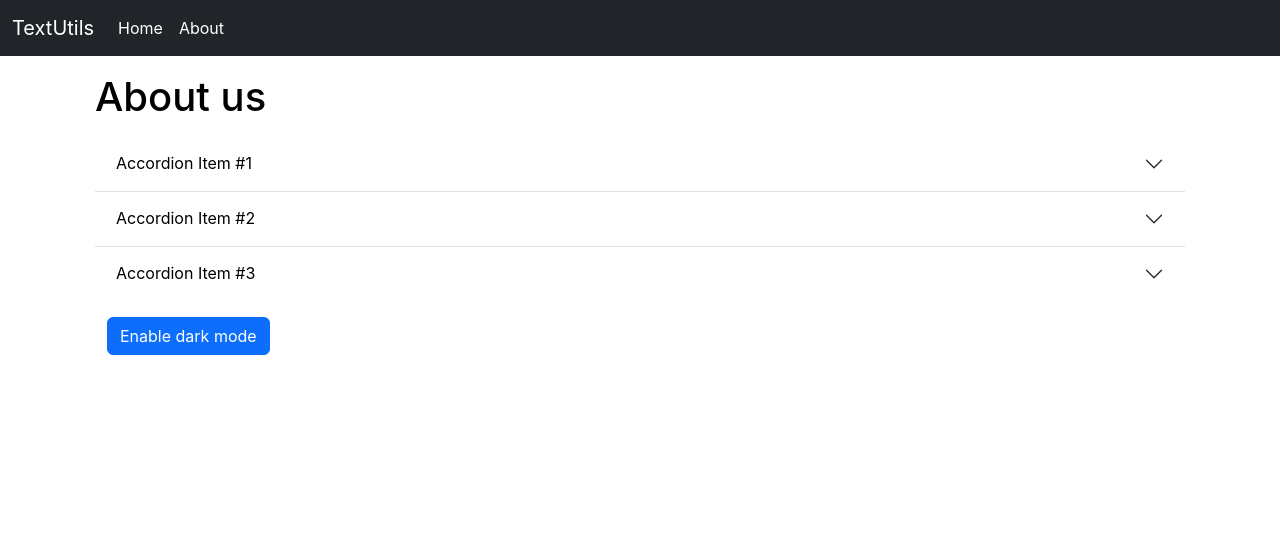
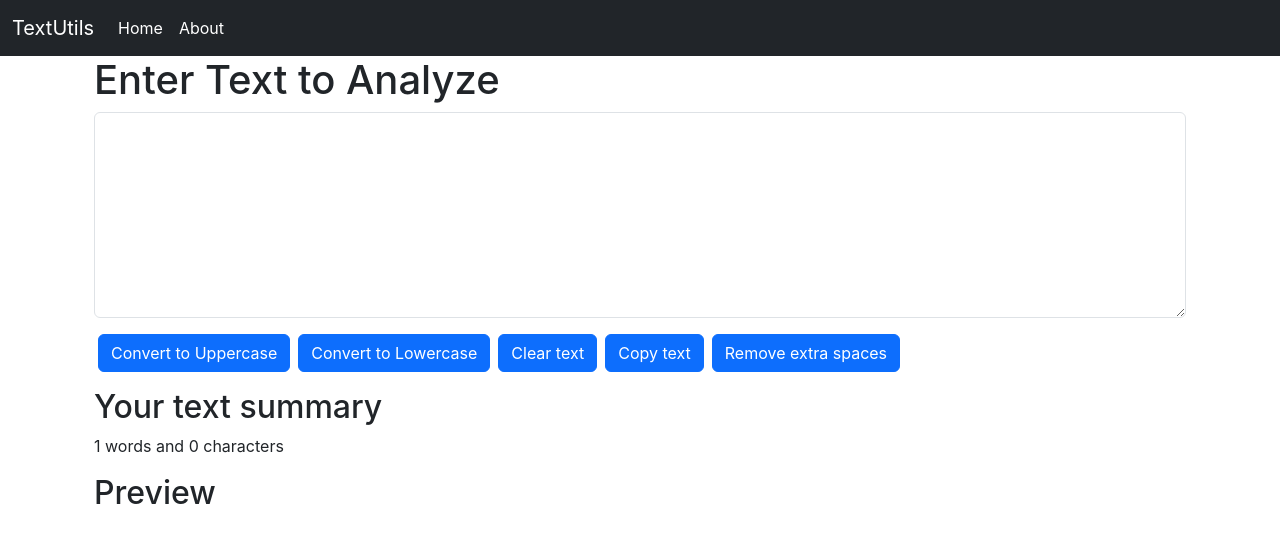
Before and after one commit to An3sha/TextUtils, a React (Create React App) app: page / in a window 1280 px wide. Shown: the top 542 px of the page. Built offline with nearby package versions, Linux system fonts and the light colour scheme.

Commit message:
added few more functions

```diff
--- a/src/App.js
+++ b/src/App.js
@@ -11,8 +11,8 @@
       {/* <First /> */}
       <NavBar title="TextUtils" />
       <div className="container">
-        {/* <TextForm heading="Enter Text to Analyze"/> */}
-        <About/>
+        <TextForm heading="Enter Text to Analyze"/>
+        {/* <About/> */}
       </div>
 
     </div>
--- a/src/components/TextForm.js
+++ b/src/components/TextForm.js
@@ -1,24 +1,42 @@
 import React, { useState } from 'react'
 
+export default function TextForm(props) {
 
-
-export default function TextForm(props) {
+  //text to upper case
   const handleUpClick = () => {
     // console.log("Uppercase was clicked" + text);
     let newText = text.toUpperCase();
     setText(newText)
   }
 
+  //text to lower case
   const handleLowClick = () => {
     let newText = text.toLowerCase();
     setText(newText)
   }
+
+  //change text
   const handleOnChange = (event) => {
     // console.log("Onchange was clicked");
     setText(event.target.value);
   }
+
+  //clear text
   const handleClear = () => {
     setText('')
+  }
+
+  //copy text
+  const handleCopy = () => {
+    let textCopy = document.getElementById('myBox');
+    textCopy.select();
+    navigator.clipboard.writeText(textCopy.value);
+  }
+
+  //remove extra spaces
+  const handleExtraSpaces = () => {
+    let newText = text.split(/[ ]+/);
+    setText(newText.join(" "))
   }
 
   const [text, setText] = useState('');
@@ -45,6 +63,12 @@
         <button className="btn btn-primary mx-1" onClick={handleClear}>
           Clear text
         </button>
+        <button className="btn btn-primary mx-1" onClick={handleCopy}>
+          Copy text
+        </button>
+        <button className="btn btn-primary mx-1" onClick={handleExtraSpaces}>
+          Remove extra spaces
+        </button>
       </div>
       <div className="container my-3">
         <h2>Your text summary</h2>
```
